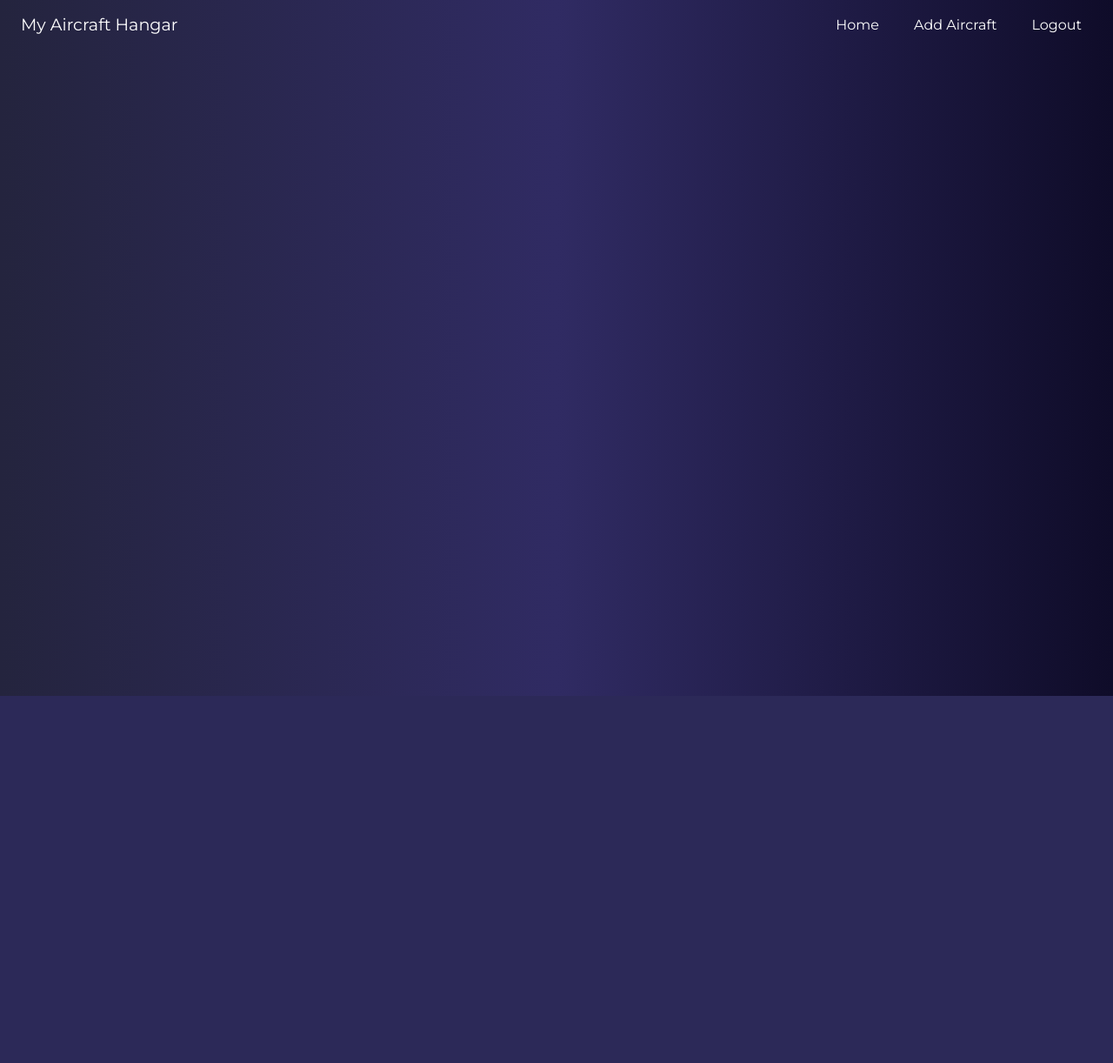
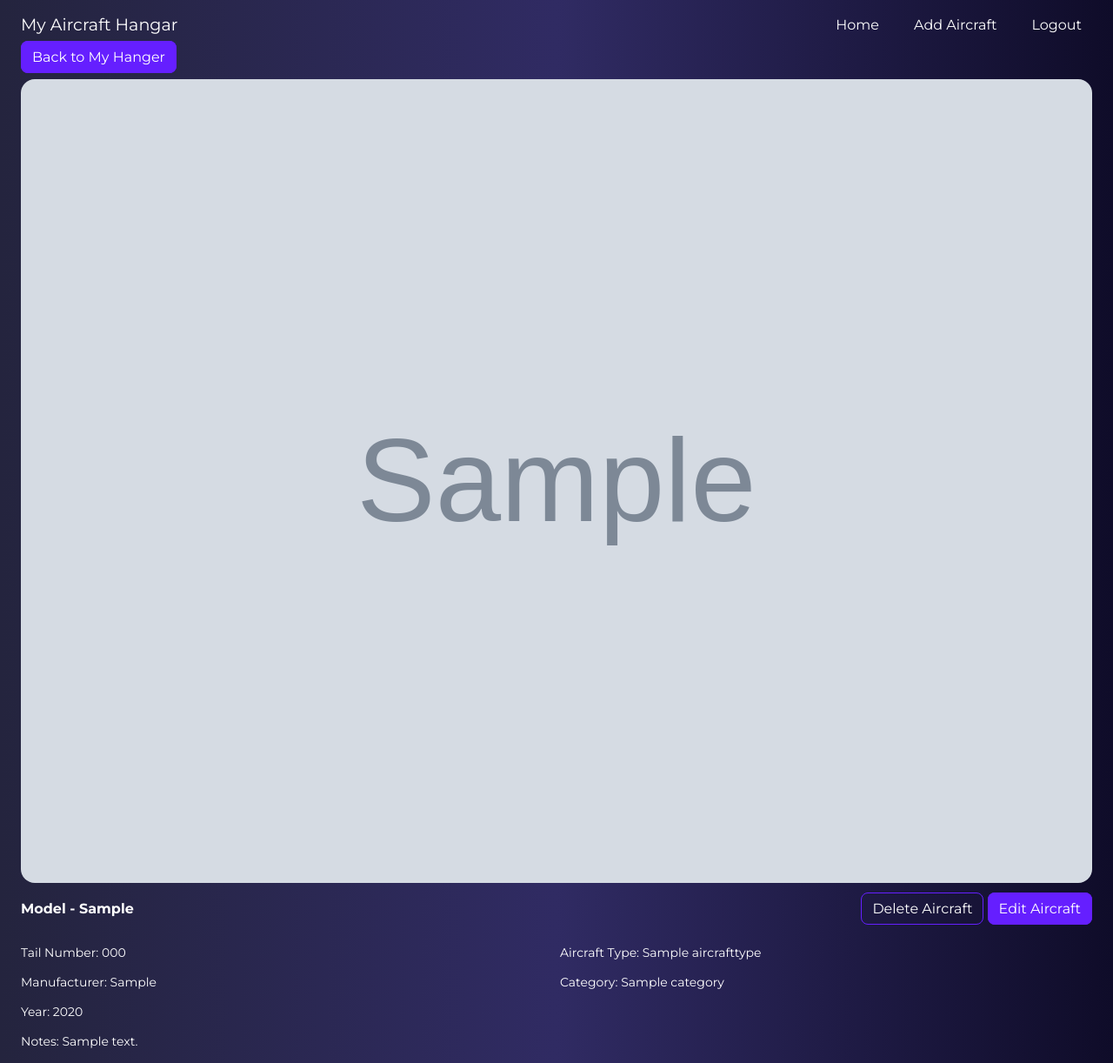
Before and after one commit to Wen-Ow/my-aircraft-hangar, a Django app: page /aircrafts/view/1/ in a window 1280 px wide. Shown: the whole page at 87% size. Before the commit the page ends 800 px from the top, so only its background shows below. Run offline with Django 5.2, Linux system fonts and the light colour scheme; a user stored in the database is signed in; tables that the repository leaves empty hold one stand-in row (values such as "Sample post"); grey boxes marked "Sample" are stand-in pictures.

Commit message:
Create the detail view page

```diff
--- a/aircraft/templates/aircraft/view.html
+++ b/aircraft/templates/aircraft/view.html
@@ -3,4 +3,34 @@
 <!-- Load static files -->
 {% load static %}
 <!-- Block content starts -->
-{% block content %} {% endblock %}
+{% block content %}
+<div class="details-container">
+  <div>
+    <a href="{% url 'home' %}" class="btn btn-primary mb-2">Back to My Hanger</a>
+  </div>
+  <div class="image-container mt-4">
+    <img src="{{ aircraft.image.url }}" alt="{{ aircraft.name }}" class="aircraft-image" />
+  </div>
+  <div class="aircraft-details mt-4">
+    <div class="flex justify-content-between items-center">
+      <p class="text-light font-xl mb-4 bold">Model - {{ aircraft.model }}</p>
+      <div class="btns-container">
+        <a href="{% url 'delete_aircraft' aircraft.id %}" class="btn btn-outline-primary">Delete Aircraft</a>
+        <a href="{% url 'edit_aircraft' aircraft.id %}" class="btn btn-primary">Edit Aircraft</a>
+      </div>
+    </div>
+    <div class="row">
+      <div>
+        <p class="text-light text-sm my-4">Tail Number: {{ aircraft.tail_number }}</p>
+        <p class="text-light text-sm my-4">Manufacturer: {{ aircraft.manufacturer }}</p>
+        <p class="text-light text-sm my-4">Year: {{ aircraft.year }}</p>
+        <p class="text-light text-sm my-4">Notes: {{ aircraft.notes }}</p>
+      </div>
+      <div>
+        <p class="text-light text-sm my-4">Aircraft Type: {{ aircraft.aircraft_type }}</p>
+        <p class="text-light text-sm my-4">Category: {{ aircraft.category }}</p>
+      </div>
+    </div>
+  </div>
+</div>
+{% endblock %}
--- a/aircraft/views.py
+++ b/aircraft/views.py
@@ -1,7 +1,9 @@
 from django.shortcuts import render, redirect
 from .models import Aircraft, AircraftType, Category
 from .forms import AddAircraftForm
+from django.contrib.auth.decorators import login_required
 
+@login_required(login_url='login')
 def addView(request):
     if request.method == 'POST':
         # Handle form submission
@@ -25,6 +27,7 @@ def addView(request):
         }
         return render(request, 'aircraft/add.html', context)
 
+@login_required(login_url='login')
 def viewAircraft(request, pk):
     # Fetch the aircraft entry by primary key (pk)
     aircraft = Aircraft.objects.get(pk=pk)
@@ -33,6 +36,34 @@ def viewAircraft(request, pk):
     }
     return render(request, 'aircraft/view.html', context)
 
+@login_required(login_url='login')
+def editAircraft(request, pk):
+    # Fetch the aircraft entry by primary key (pk)
+    aircraft = Aircraft.objects.get(pk=pk)
+
+    if request.method == 'POST':
+        # Handle form submission
+        form = AddAircraftForm(request.POST, request.FILES, instance=aircraft)
+        if form.is_valid():
+            form.save()  # Save the updated aircraft entry to the database
+            return redirect('home')  # Redirect to the home page after successful update
+    else:
+        # Pre-fill the form with existing data
+        form = AddAircraftForm(instance=aircraft)
+     # Fetch all aircraft types to display in the form
+        aircraft_types = AircraftType.objects.all()
+        # Fetch all categories to display in the form
+        categories = Category.objects.all()
+
+        context = {
+            'form': form,
+            'aircraft': aircraft,
+            'aircraft_types': aircraft_types,
+                'categories': categories,
+        }
+        return render(request, 'aircraft/edit.html', context)
+
+@login_required(login_url='login')
 def deleteAircraft(request, pk):
     # Fetch the aircraft entry by primary key (pk)
     aircraft = Aircraft.objects.get(pk=pk)
```
